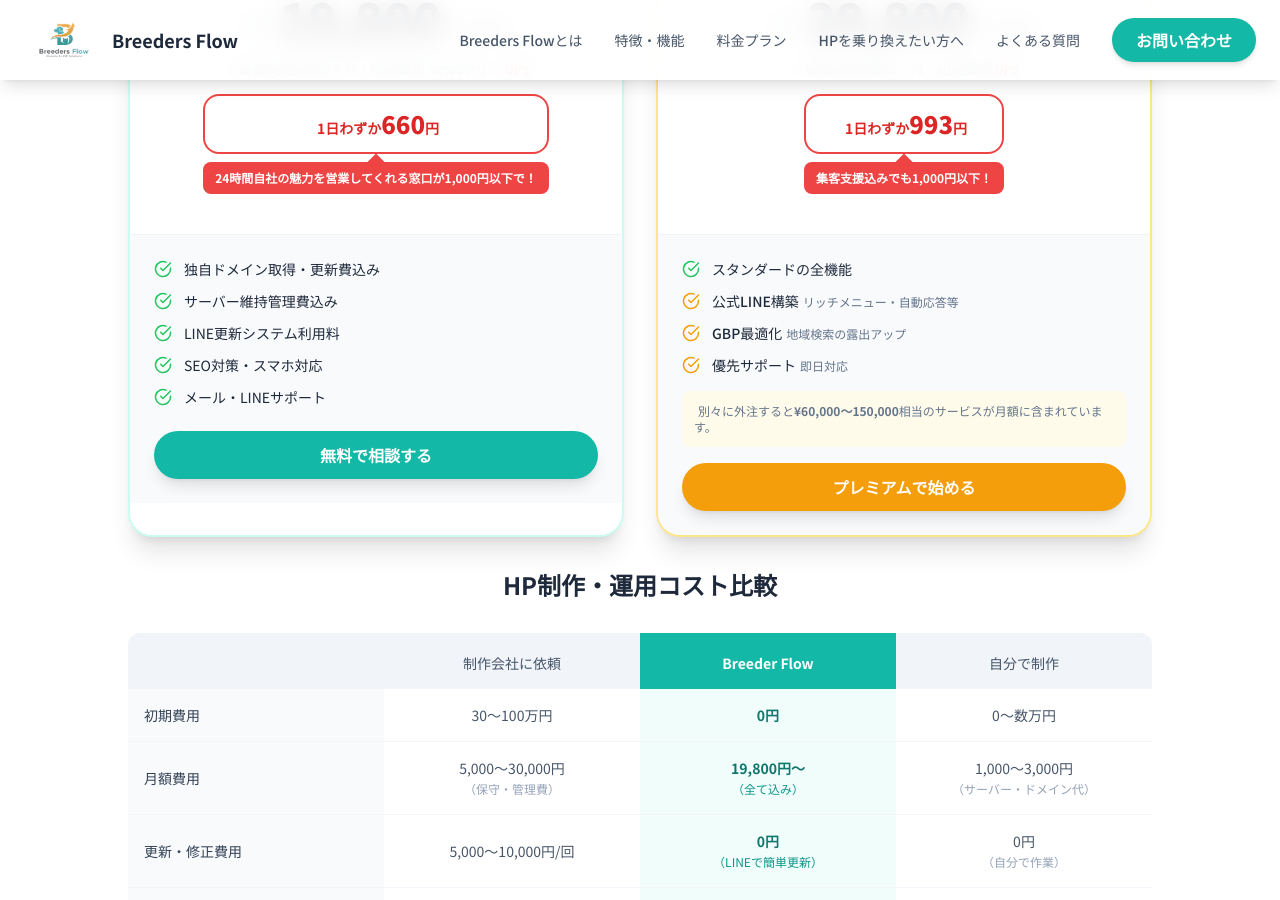
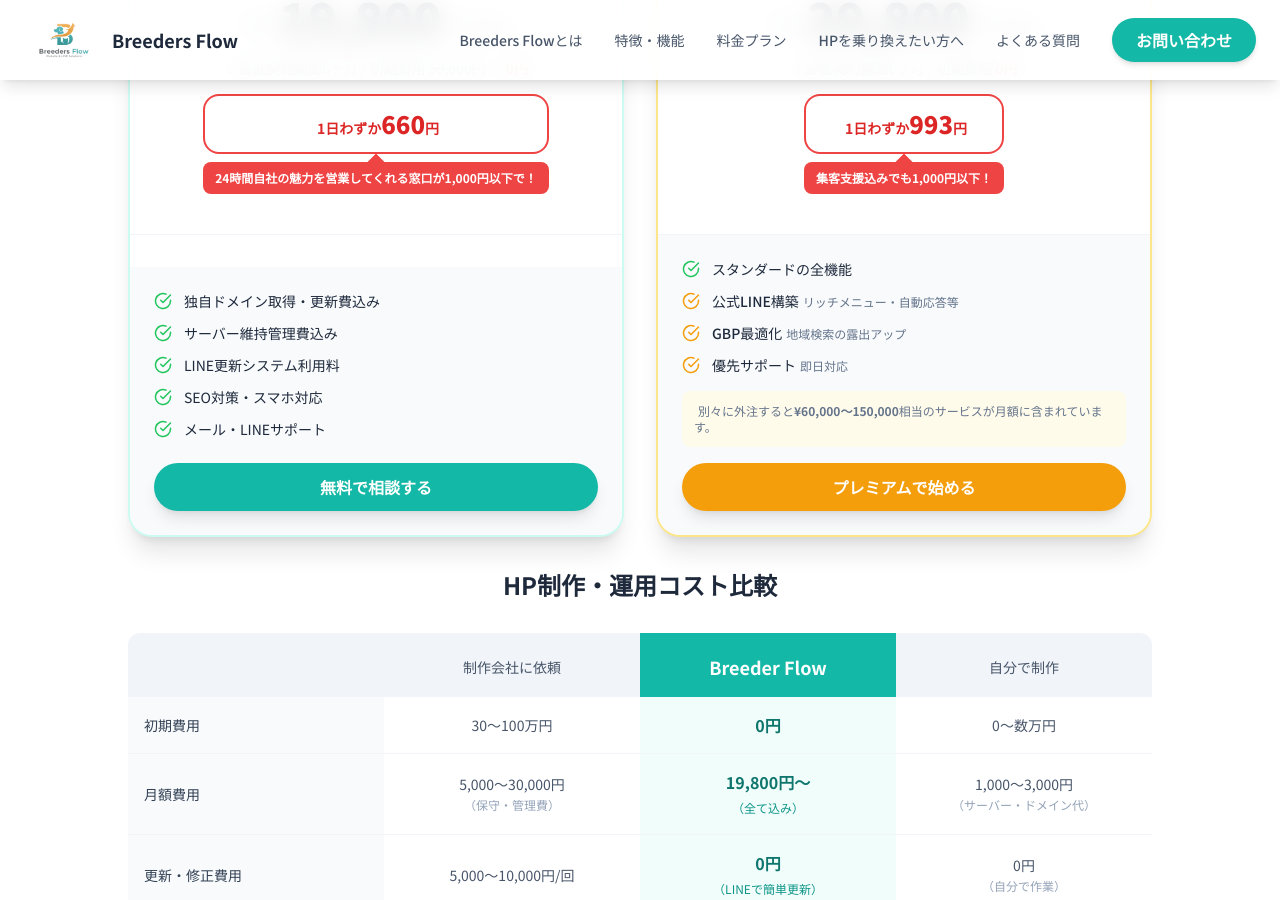
Before and after one commit to BSK-Ryo/Breeders-Flow, a Jekyll site: the page built from index.html, in a window 1280 px wide and 900 px high, scrolled down 4500 px. Built offline with Jekyll 4.4.1, drawn with Linux system fonts in a browser that asks for light colours; nearby versions of some CDN libraries.

Commit message:
CTAボタン・比較表テキスト肥大化・お問い合わせプレースホルダー変更

```diff
--- a/index.html
+++ b/index.html
@@ -366,7 +366,7 @@
                 <div class="grid md:grid-cols-2 gap-8 mb-8">
 
                     <!-- Standard Plan -->
-                    <div class="bg-white border-2 border-teal-100 rounded-3xl shadow-xl overflow-hidden relative">
+                    <div class="bg-white border-2 border-teal-100 rounded-3xl shadow-xl overflow-hidden relative flex flex-col">
                         <div class="absolute top-0 left-0 bg-teal-600 text-white font-bold px-4 py-1.5 rounded-br-xl text-sm z-10">おすすめ</div>
                         <div class="absolute top-0 right-0 bg-red-500 text-white font-bold px-4 py-1.5 rounded-bl-xl text-sm z-10">初期費用無料キャンペーン中！</div>
                         <div class="p-8 md:p-10 text-center border-b border-slate-100">
@@ -390,7 +390,7 @@
                                 </div>
                             </div>
                         </div>
-                        <div class="p-6 bg-slate-50">
+                        <div class="p-6 bg-slate-50 mt-auto">
                             <ul class="space-y-3 text-left">
                                 <li class="flex items-center gap-3"><svg xmlns="http://www.w3.org/2000/svg" width="18" height="18" viewBox="0 0 24 24" fill="none" stroke="currentColor" stroke-width="2" stroke-linecap="round" stroke-linejoin="round" class="text-green-500 shrink-0"><path d="M22 11.08V12a10 10 0 1 1-5.93-9.14"/><path d="m9 11 3 3L22 4"/></svg><span class="text-sm">独自ドメイン取得・更新費込み</span></li>
                                 <li class="flex items-center gap-3"><svg xmlns="http://www.w3.org/2000/svg" width="18" height="18" viewBox="0 0 24 24" fill="none" stroke="currentColor" stroke-width="2" stroke-linecap="round" stroke-linejoin="round" class="text-green-500 shrink-0"><path d="M22 11.08V12a10 10 0 1 1-5.93-9.14"/><path d="m9 11 3 3L22 4"/></svg><span class="text-sm">サーバー維持管理費込み</span></li>
@@ -405,7 +405,7 @@
                     </div>
 
                     <!-- Premium Plan -->
-                    <div class="bg-white border-2 border-amber-200 rounded-3xl shadow-xl overflow-hidden relative">
+                    <div class="bg-white border-2 border-amber-200 rounded-3xl shadow-xl overflow-hidden relative flex flex-col">
                         <div class="p-8 md:p-10 text-center border-b border-slate-100">
                             <h3 class="text-xl font-bold text-slate-800 mb-2">プレミアムプラン</h3>
                             <p class="text-amber-700 font-bold mb-4 bg-amber-50 inline-block px-4 py-1 rounded-full text-sm">HP + 集客支援パッケージ</p>
@@ -427,7 +427,7 @@
                                 </div>
                             </div>
                         </div>
-                        <div class="p-6 bg-slate-50">
+                        <div class="p-6 bg-slate-50 mt-auto">
                             <ul class="space-y-3 text-left">
                                 <li class="flex items-center gap-3"><svg xmlns="http://www.w3.org/2000/svg" width="18" height="18" viewBox="0 0 24 24" fill="none" stroke="currentColor" stroke-width="2" stroke-linecap="round" stroke-linejoin="round" class="text-green-500 shrink-0"><path d="M22 11.08V12a10 10 0 1 1-5.93-9.14"/><path d="m9 11 3 3L22 4"/></svg><span class="text-sm font-medium">スタンダードの全機能</span></li>
                                 <li class="flex items-center gap-3"><svg xmlns="http://www.w3.org/2000/svg" width="18" height="18" viewBox="0 0 24 24" fill="none" stroke="currentColor" stroke-width="2" stroke-linecap="round" stroke-linejoin="round" class="text-amber-500 shrink-0"><path d="M22 11.08V12a10 10 0 1 1-5.93-9.14"/><path d="m9 11 3 3L22 4"/></svg><span class="text-sm font-medium">公式LINE構築<span class="text-xs text-slate-500 ml-1">リッチメニュー・自動応答等</span></span></li>
@@ -462,7 +462,7 @@
                                     <th class="py-4 px-4 bg-teal-500 text-center text-white font-bold w-1/4">
                                         <div class="flex flex-col items-center">
                                             <i class="fa-solid fa-star text-amber-300 text-lg mb-1"></i>
-                                            <span>Breeder Flow</span>
+                                            <span class="text-lg">Breeder Flow</span>
                                         </div>
                                     </th>
                                     <th class="py-4 px-4 bg-slate-100 text-center text-slate-600 font-medium w-1/4">
@@ -477,43 +477,43 @@
                                 <tr class="border-b border-slate-100">
                                     <td class="py-4 px-4 bg-slate-50 font-medium text-slate-700">初期費用</td>
                                     <td class="py-4 px-4 text-center text-slate-600">30〜100万円</td>
-                                    <td class="py-4 px-4 text-center bg-teal-50 font-bold text-teal-700">0円</td>
+                                    <td class="py-4 px-4 text-center bg-teal-50 font-bold text-teal-700 text-base">0円</td>
                                     <td class="py-4 px-4 text-center text-slate-600">0〜数万円</td>
                                 </tr>
                                 <tr class="border-b border-slate-100">
                                     <td class="py-4 px-4 bg-slate-50 font-medium text-slate-700">月額費用</td>
                                     <td class="py-4 px-4 text-center text-slate-600">5,000〜30,000円<br><span class="text-xs text-slate-400">（保守・管理費）</span></td>
-                                    <td class="py-4 px-4 text-center bg-teal-50 font-bold text-teal-700">19,800円〜<br><span class="text-xs font-normal text-teal-600">（全て込み）</span></td>
+                                    <td class="py-4 px-4 text-center bg-teal-50 font-bold text-teal-700 text-base">19,800円〜<br><span class="text-xs font-normal text-teal-600">（全て込み）</span></td>
                                     <td class="py-4 px-4 text-center text-slate-600">1,000〜3,000円<br><span class="text-xs text-slate-400">（サーバー・ドメイン代）</span></td>
                                 </tr>
                                 <tr class="border-b border-slate-100">
                                     <td class="py-4 px-4 bg-slate-50 font-medium text-slate-700">更新・修正費用</td>
                                     <td class="py-4 px-4 text-center text-slate-600">5,000〜10,000円/回</td>
-                                    <td class="py-4 px-4 text-center bg-teal-50 font-bold text-teal-700">0円<br><span class="text-xs font-normal text-teal-600">（LINEで簡単更新）</span></td>
+                                    <td class="py-4 px-4 text-center bg-teal-50 font-bold text-teal-700 text-base">0円<br><span class="text-xs font-normal text-teal-600">（LINEで簡単更新）</span></td>
                                     <td class="py-4 px-4 text-center text-slate-600">0円<br><span class="text-xs text-slate-400">（自分で作業）</span></td>
                                 </tr>
                                 <tr class="border-b border-slate-100">
                                     <td class="py-4 px-4 bg-slate-50 font-medium text-slate-700">ドメイン・サーバー</td>
                                     <td class="py-4 px-4 text-center text-slate-600">別途必要</td>
-                                    <td class="py-4 px-4 text-center bg-teal-50 font-bold text-teal-700">込み</td>
+                                    <td class="py-4 px-4 text-center bg-teal-50 font-bold text-teal-700 text-base">込み</td>
                                     <td class="py-4 px-4 text-center text-slate-600">別途必要</td>
                                 </tr>
                                 <tr class="border-b border-slate-100">
                                     <td class="py-4 px-4 bg-slate-50 font-medium text-slate-700">制作期間</td>
                                     <td class="py-4 px-4 text-center text-slate-600">1〜3ヶ月</td>
-                                    <td class="py-4 px-4 text-center bg-teal-50 font-bold text-teal-700">最短即日</td>
+                                    <td class="py-4 px-4 text-center bg-teal-50 font-bold text-teal-700 text-base">最短即日</td>
                                     <td class="py-4 px-4 text-center text-slate-600">数週間〜<br><span class="text-xs text-slate-400">（学習コスト含む）</span></td>
                                 </tr>
                                 <tr class="border-b border-slate-100">
                                     <td class="py-4 px-4 bg-slate-50 font-medium text-slate-700">専門知識</td>
                                     <td class="py-4 px-4 text-center text-slate-600">不要<br><span class="text-xs text-slate-400">（丸投げ可）</span></td>
-                                    <td class="py-4 px-4 text-center bg-teal-50 font-bold text-teal-700">不要<br><span class="text-xs font-normal text-teal-600">（LINEで完結）</span></td>
+                                    <td class="py-4 px-4 text-center bg-teal-50 font-bold text-teal-700 text-base">不要<br><span class="text-xs font-normal text-teal-600">（LINEで完結）</span></td>
                                     <td class="py-4 px-4 text-center text-red-500 font-medium">必要<br><span class="text-xs text-red-400">（HTML/CSS等）</span></td>
                                 </tr>
                                 <tr>
                                     <td class="py-5 px-4 bg-slate-800 font-bold text-white rounded-bl-xl">年間トータルコスト</td>
                                     <td class="py-5 px-4 text-center bg-slate-700 text-white font-bold">40〜130万円以上</td>
-                                    <td class="py-5 px-4 text-center bg-teal-600 text-white font-bold text-lg">約24万円〜<span class="text-xs block font-normal text-teal-100">全て込みでこの価格</span></td>
+                                    <td class="py-5 px-4 text-center bg-teal-600 text-white font-bold text-xl">約24万円〜<span class="text-xs block font-normal text-teal-100">全て込みでこの価格</span></td>
                                     <td class="py-5 px-4 text-center bg-slate-700 text-white rounded-br-xl">5〜15万円<span class="text-xs block text-slate-300">＋多大な労力</span></td>
                                 </tr>
                             </tbody>
@@ -695,7 +695,7 @@
                         </div>
                         <div class="mb-6">
                             <label class="block text-sm font-bold text-slate-700 mb-2">お問い合わせ内容 <span class="text-red-500 text-xs">必須</span></label>
-                            <textarea name="message" required rows="5" placeholder="ご質問やご要望をご記入ください" class="w-full px-4 py-3 rounded-lg border border-slate-300 focus:border-teal-500 focus:ring-2 focus:ring-teal-200 outline-none transition-all text-sm resize-y"></textarea>
+                            <textarea name="message" required rows="5" placeholder="ご質問やご要望、希望プランをご記入ください" class="w-full px-4 py-3 rounded-lg border border-slate-300 focus:border-teal-500 focus:ring-2 focus:ring-teal-200 outline-none transition-all text-sm resize-y"></textarea>
                         </div>
                         <div class="mb-6">
                             <label class="flex items-start gap-2 cursor-pointer">
```
